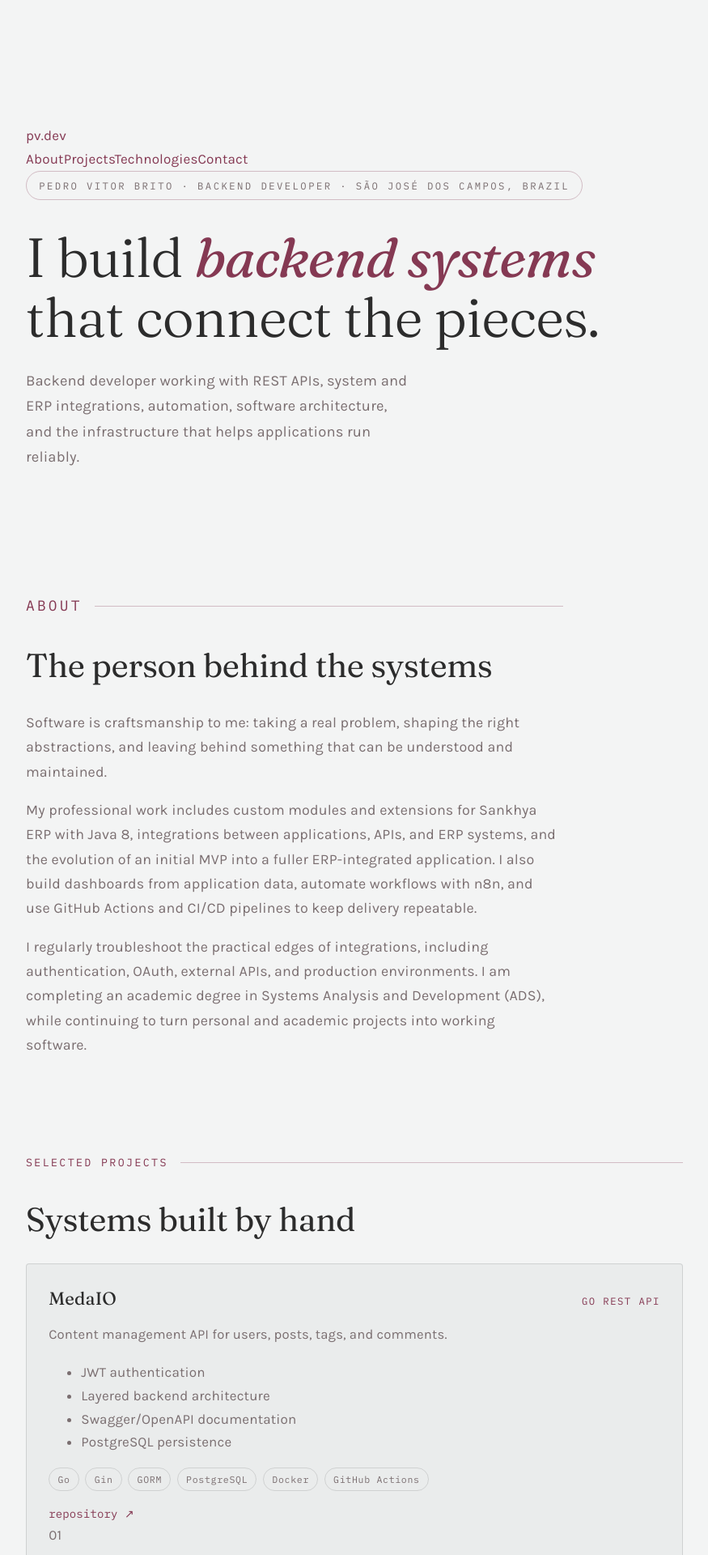
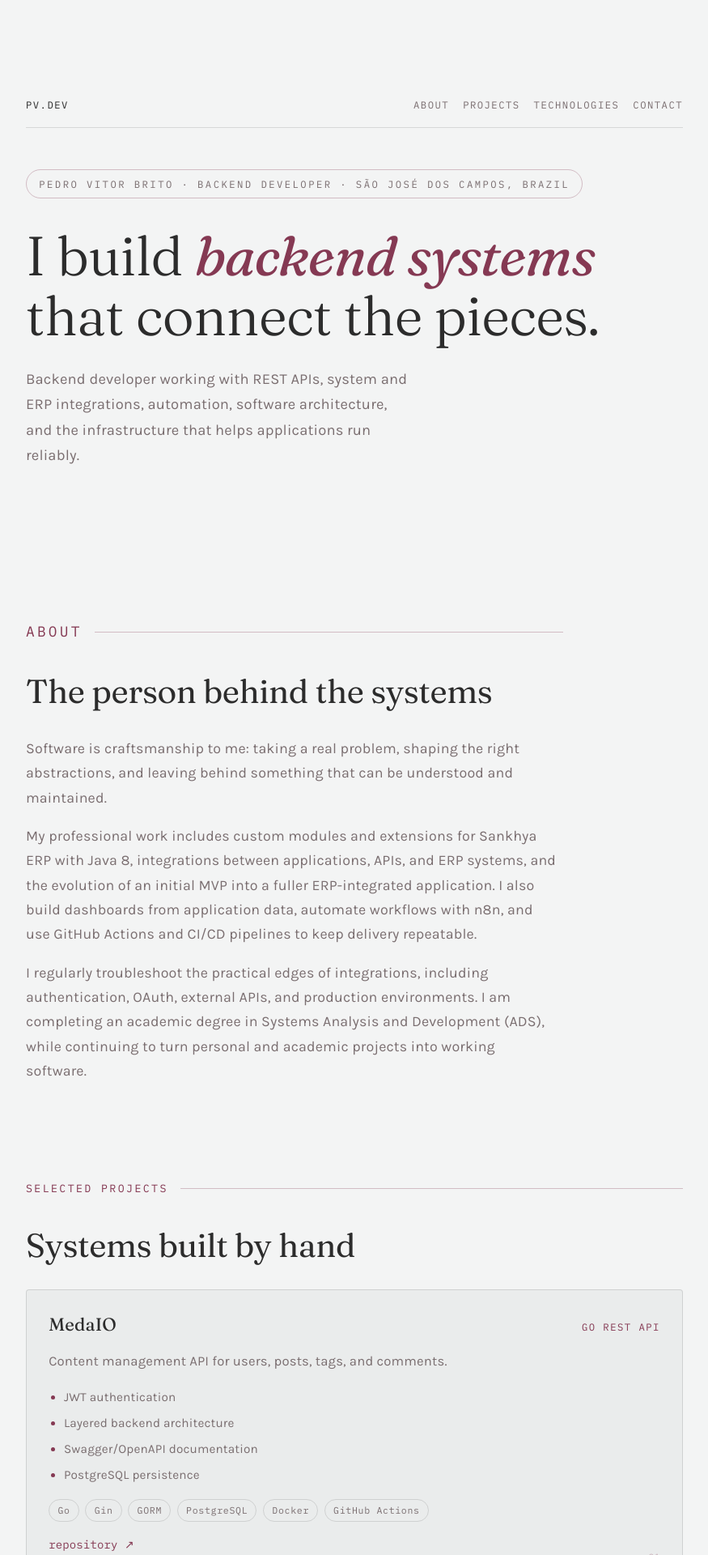
Before and after one commit to p-v-dev/Portifolio, a React (Vite) app: page / in a window 1280 px wide. Shown: the top 1920 px of the page at 81% size, without its empty margins (202-1077 px from the left). Built offline with nearby package versions, Linux system fonts and the light colour scheme.

Commit message:
style: refine portfolio layout and project cards

```diff
--- a/src/index.css
+++ b/src/index.css
@@ -94,6 +94,39 @@ section {
 
 .hero {
   margin-top: 0;
+  padding: 0 0 2rem;
+}
+
+.site-nav {
+  display: flex;
+  align-items: center;
+  justify-content: space-between;
+  gap: 1rem;
+  padding: 1rem 0;
+  border-bottom: 1px solid var(--line);
+  font-family: var(--mono);
+  font-size: 0.72rem;
+  letter-spacing: 0.12em;
+  text-transform: uppercase;
+}
+
+.wordmark {
+  color: var(--ink);
+  font-weight: 600;
+}
+
+.nav-links {
+  display: flex;
+  flex-wrap: wrap;
+  justify-content: flex-end;
+  gap: 1rem;
+}
+
+.nav-links a {
+  color: var(--ink-mut);
+}
+
+.hero-content {
   padding: 3rem 0 2rem;
 }
 
@@ -164,6 +197,15 @@ section h2 {
   transition: border-color 0.25s ease, box-shadow 0.25s ease;
 }
 
+.project-number {
+  position: absolute;
+  right: 1.6rem;
+  bottom: 1.2rem;
+  font-family: var(--mono);
+  font-size: 0.7rem;
+  color: var(--brass-line);
+}
+
 .project + .project {
   margin-top: 1.1rem;
 }
@@ -203,6 +245,19 @@ section h2 {
   font-size: 0.98rem;
 }
 
+.project .details {
+  display: grid;
+  gap: 0.35rem;
+  margin: 1rem 0 0;
+  padding-left: 1.1rem;
+  color: var(--ink-mut);
+  font-size: 0.9rem;
+}
+
+.project .details li::marker {
+  color: var(--brass);
+}
+
 .project .tags {
   display: flex;
   flex-wrap: wrap;
@@ -226,6 +281,11 @@ section h2 {
   margin-top: 1rem;
   font-family: var(--mono);
   font-size: 0.82rem;
+}
+
+.project .links a {
+  display: inline-block;
+  min-height: 2rem;
 }
 
 /* ---------- stack ---------- */
@@ -319,6 +379,22 @@ footer {
     margin-top: 5rem;
   }
 
+  .site-nav {
+    align-items: flex-start;
+  }
+
+  .nav-links {
+    gap: 0.55rem 0.8rem;
+  }
+
+  .hero-content {
+    padding-top: 2.4rem;
+  }
+
+  .hero .tag {
+    line-height: 1.5;
+  }
+
   .stack-grid {
     grid-template-columns: 1fr;
   }
```
